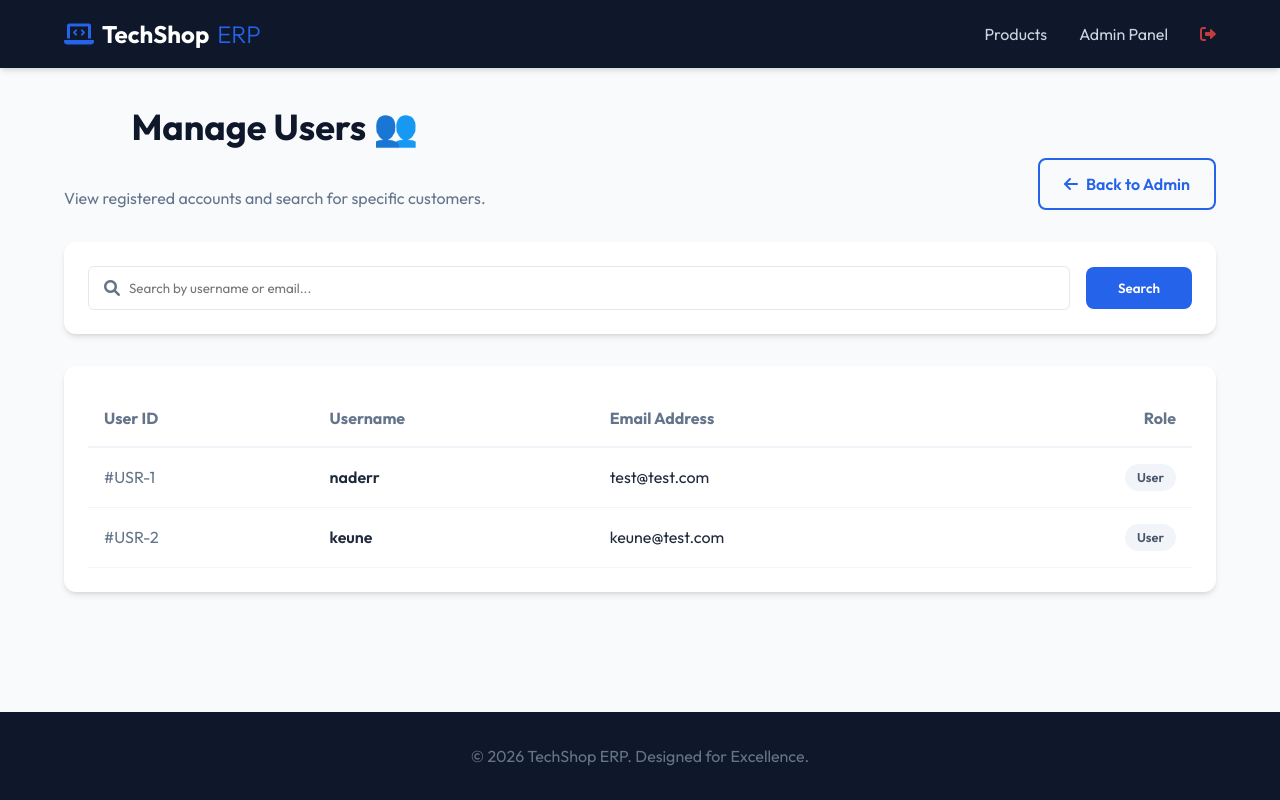
After one commit to Naderuni-CS/TECH-SHOP, a Flask app: page /admin-users in a window 1280 px wide. The commit adds this page. Run offline with Flask 2, Linux system fonts and the light colour scheme; a user stored in the database is signed in; data comes from the database, SQL or seed files in the repository.

Commit message:
Add Manage Users admin panel with search capability

```diff
--- a/app.py
+++ b/app.py
@@ -101,5 +101,23 @@ def product_details(id):
     product = db.execute("SELECT * FROM products WHERE id=?", (id,)).fetchone()
     return render_template("product_details.html", product=product)
 
+@app.route("/admin-users")
+def admin_users():
+    if session.get("user") != "admin":
+        return redirect(url_for("login"))
+
+    db = get_db()
+    search_query = request.args.get("q", "").strip()
+
+    if search_query:
+        users = db.execute(
+            "SELECT id, username, email, role FROM users WHERE username LIKE ? OR email LIKE ?",
+            (f"%{search_query}%", f"%{search_query}%")
+        ).fetchall()
+    else:
+        users = db.execute("SELECT id, username, email, role FROM users").fetchall()
+
+    return render_template("admin_users.html", users=users, search_query=search_query)
+
 if __name__ == "__main__":
     app.run(debug=True)
--- /dev/null
+++ b/templates/admin_users.html
@@ -0,0 +1,68 @@
+{% extends "base.html" %}
+
+{% block title %}Manage Users - TechShop ERP{% endblock %}
+
+{% block content %}
+<div style="display: flex; justify-content: space-between; align-items: flex-end; margin-bottom: 2rem;">
+    <div>
+        <h1>Manage Users 👥</h1>
+        <p style="color: var(--text-muted);">View registered accounts and search for specific customers.</p>
+    </div>
+    <a href="/admin" class="btn btn-outline">
+        <i class="fas fa-arrow-left"></i> Back to Admin
+    </a>
+</div>
+
+<div class="search-section" style="background: white; padding: 1.5rem; border-radius: var(--border-radius); box-shadow: var(--shadow); margin-bottom: 2rem;">
+    <form action="/admin-users" method="GET" style="display: flex; gap: 1rem; align-items: center;">
+        <div style="flex: 1; position: relative;">
+            <i class="fas fa-search" style="position: absolute; left: 1rem; top: 50%; transform: translateY(-50%); color: var(--text-muted);"></i>
+            <input type="text" name="q" placeholder="Search by username or email..."
+                   value="{{ search_query }}"
+                   style="width: 100%; padding: 0.8rem 1rem 0.8rem 2.5rem; border: 1px solid #e2e8f0; border-radius: 6px; font-family: inherit;">
+        </div>
+        <button type="submit" class="btn btn-primary" style="padding: 0.8rem 2rem;">Search</button>
+        {% if search_query %}
+        <a href="/admin-users" class="btn btn-outline" style="padding: 0.8rem 1rem;">Clear</a>
+        {% endif %}
+    </form>
+</div>
+
+{% if users %}
+<div class="cart-table-wrapper">
+    <table>
+        <thead>
+            <tr>
+                <th>User ID</th>
+                <th>Username</th>
+                <th>Email Address</th>
+                <th style="text-align: right;">Role</th>
+            </tr>
+        </thead>
+        <tbody>
+            {% for user in users %}
+            <tr>
+                <td style="color: var(--text-muted);">#USR-{{ user.id }}</td>
+                <td style="font-weight: 600;">{{ user.username }}</td>
+                <td>{{ user.email }}</td>
+                <td style="text-align: right;">
+                    {% set is_admin = user.role == 'admin' %}
+                    {% set role_bg = '#fef2f2' if is_admin else '#f1f5f9' %}
+                    {% set role_color = '#991b1b' if is_admin else '#475569' %}
+                    <span style="display: inline-block; background: {{ role_bg }}; color: {{ role_color }}; padding: 4px 12px; border-radius: 20px; font-size: 0.8rem; font-weight: 600;">
+                        {{ user.role | title }}
+                    </span>
+                </td>
+            </tr>
+            {% endfor %}
+        </tbody>
+    </table>
+</div>
+{% else %}
+<div class="success-card" style="padding: 5rem 2rem;">
+    <i class="fas fa-search fa-4x" style="color: #e2e8f0; margin-bottom: 2rem;"></i>
+    <h2>No users found</h2>
+    <p style="color: var(--text-muted);">We couldn't find any accounts matching your search.</p>
+</div>
+{% endif %}
+{% endblock %}
```
Also changed, not shown: templates/admin_dashboard.html (+8 -0 lines).
